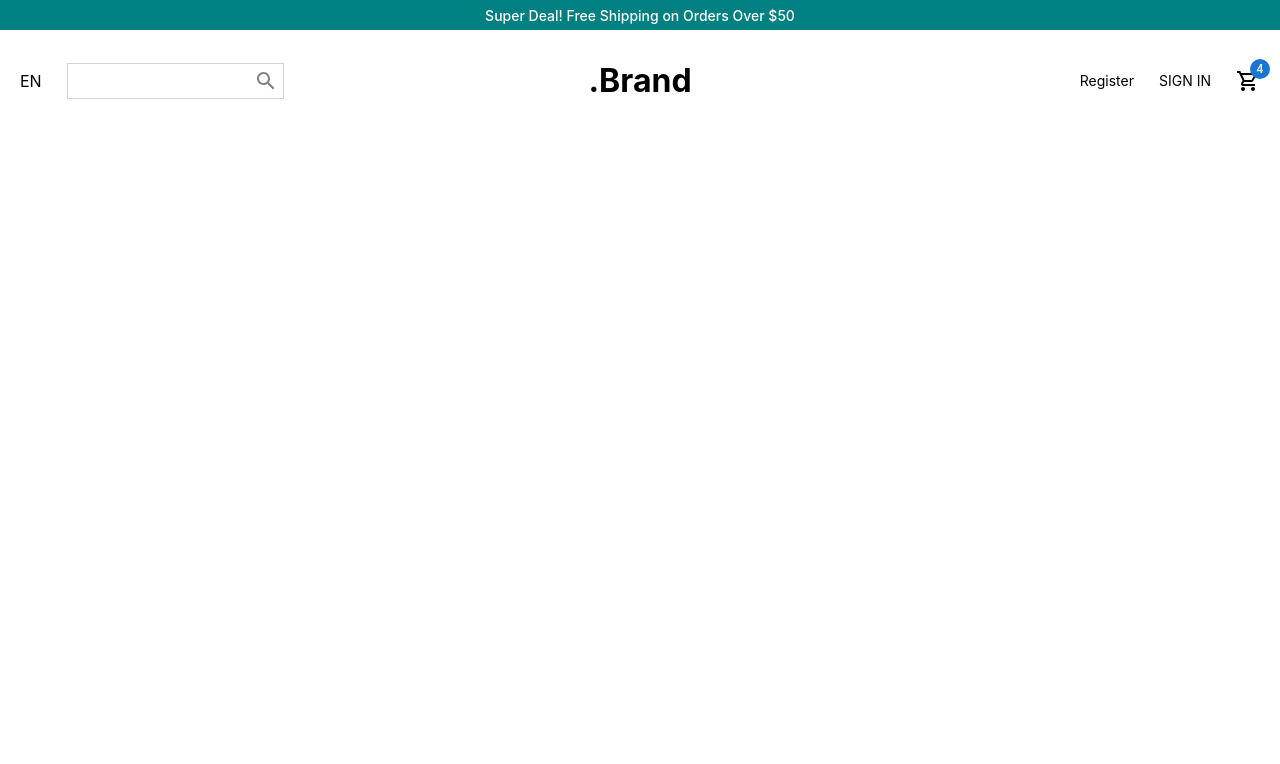
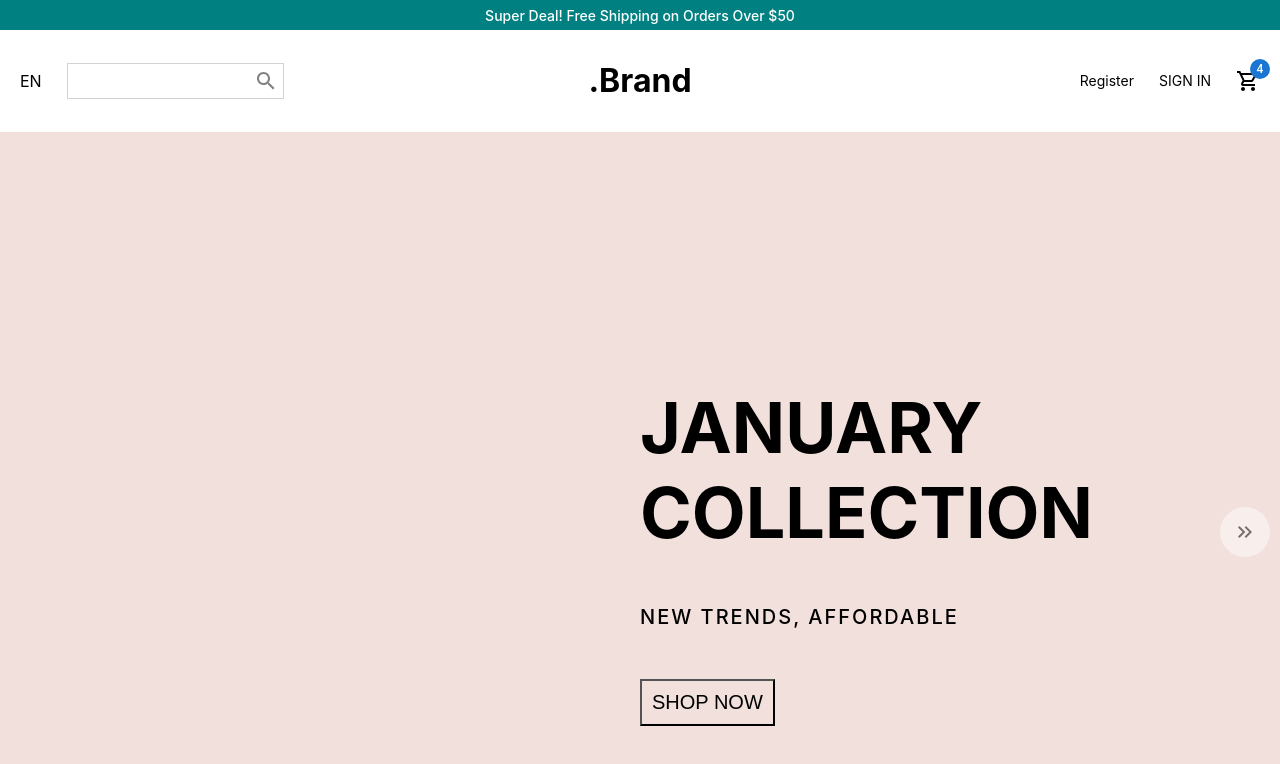
Before and after one commit to githmin/ecommerce-frontend-react, a React (Create React App) app: page / in a window 1280 px wide. Shown: the top 764 px of the page. Built offline with nearby package versions, Linux system fonts and the light colour scheme.

Commit message:
added slider

```diff
--- a/src/components/Navbar.jsx
+++ b/src/components/Navbar.jsx
@@ -5,7 +5,7 @@
 import ShoppingCartOutlinedIcon from "@mui/icons-material/ShoppingCartOutlined";
 
 const Container = styled.div`
-  height: 60px;
+  /* height: 60px; */
 `;
 
 const Wrapper = styled.div`
--- /dev/null
+++ b/src/components/Slider.jsx
@@ -0,0 +1,114 @@
+import React, { useState } from "react";
+import styled from "styled-components";
+import KeyboardDoubleArrowLeftOutlinedIcon from "@mui/icons-material/KeyboardDoubleArrowLeftOutlined";
+import KeyboardDoubleArrowRightOutlinedIcon from "@mui/icons-material/KeyboardDoubleArrowRightOutlined";
+import { sliderItems } from "../data";
+
+const Container = styled.div`
+  width: 100%;
+  height: 100vh;
+  display: flex;
+  /* background-color: coral; */
+  position: relative;
+  overflow: hidden;
+`;
+const Arrow = styled.div`
+  width: 50px;
+  height: 50px;
+  background-color: white;
+  border-radius: 50%;
+  display: flex;
+  justify-content: center;
+  align-items: center;
+  position: absolute;
+  top: 0;
+  bottom: 0;
+  left: ${(props) => props.direction === "left" && "10px"};
+  right: ${(props) => props.direction === "right" && "10px"};
+  margin: auto;
+  cursor: pointer;
+  opacity: 0.5;
+`;
+
+const Wrapper = styled.div`
+  height: 100%;
+  display: flex;
+  transform: translateX(${(props) => props.slideIndex * -100}vw);
+  transition: all 1.5s ease-in-out;
+`;
+
+const Slide = styled.div`
+  width: 100vw;
+  height: 100vh;
+  display: flex;
+  align-items: center;
+  background-color: ${(props) => props.bg};
+`;
+
+const ImgContainer = styled.div`
+  flex: 1;
+  height: 100%;
+`;
+
+const InfoContainer = styled.div`
+  flex: 1;
+  padding: 50px;
+`;
+
+const Image = styled.img`
+  height: 80%;
+`;
+
+const Title = styled.h1`
+  font-size: 70px;
+`;
+const Desc = styled.p`
+  margin: 50px 0px;
+  font-size: 20px;
+  font-weight: 500;
+  letter-spacing: 2px;
+`;
+const Button = styled.button`
+  padding: 10px;
+  font-size: 20px;
+  background-color: transparent;
+  cursor: pointer;
+`;
+
+const Slider = () => {
+  const [slideIndex, setSlideIndex] = useState(0);
+  const HandelClick = (direction) => {
+    if (direction === "left") {
+      setSlideIndex(slideIndex > 0 ? slideIndex - 1 : 2);
+    } else if (direction === "right") {
+      setSlideIndex(slideIndex < 2 ? slideIndex + 1 : 0);
+    }
+  };
+
+  return (
+    <Container>
+      <Arrow direction="left" onClick={() => HandelClick("left")}>
+        <KeyboardDoubleArrowLeftOutlinedIcon></KeyboardDoubleArrowLeftOutlinedIcon>
+      </Arrow>
+      <Wrapper slideIndex={slideIndex}>
+        {sliderItems.map((item) => (
+          <Slide bg={item.bg}>
+            <ImgContainer>
+              <Image src={item.img} />
+            </ImgContainer>
+            <InfoContainer>
+              <Title>{item.title}</Title>
+              <Desc>{item.desc}</Desc>
+              <Button>SHOP NOW</Button>
+            </InfoContainer>
+          </Slide>
+        ))}
+      </Wrapper>
+      <Arrow direction="right" onClick={() => HandelClick("right")}>
+        <KeyboardDoubleArrowRightOutlinedIcon></KeyboardDoubleArrowRightOutlinedIcon>
+      </Arrow>
+    </Container>
+  );
+};
+
+export default Slider;
--- /dev/null
+++ b/src/data.js
@@ -0,0 +1,23 @@
+export const sliderItems = [
+  {
+    id: 1,
+    // img: "https://images.pexels.com/photos/2065195/pexels-photo-2065195.jpeg",
+    title: "JANUARY COLLECTION",
+    desc: "NEW TRENDS, AFFORDABLE",
+    bg: "#F1E0DC",
+  },
+  {
+    id: 2,
+    // img: "https://images.pexels.com/photos/2065195/pexels-photo-2065195.jpeg",
+    title: "APRIL COLLECTION",
+    desc: "GET FREE SHIPPING ISLAND WIDE",
+    bg: "#F2EEED",
+  },
+  {
+    id: 3,
+    // img: "https://images.pexels.com/photos/2065195/pexels-photo-2065195.jpeg",
+    title: "DECEMBER COLLECTION",
+    desc: "STYLE MATTERS ALL THE TIME",
+    bg: "#FFD6CE",
+  },
+];
--- a/src/pages/Home.jsx
+++ b/src/pages/Home.jsx
@@ -1,12 +1,14 @@
 import React from 'react'
 import { Announcements } from '../components/Announcements'
 import Navbar from '../components/Navbar'
+import Slider from '../components/Slider'
 
 const Home = () => {
   return (
     <div>
       <Announcements/>
       <Navbar/>
+      <Slider/>
       </div>
   )
 }
```
